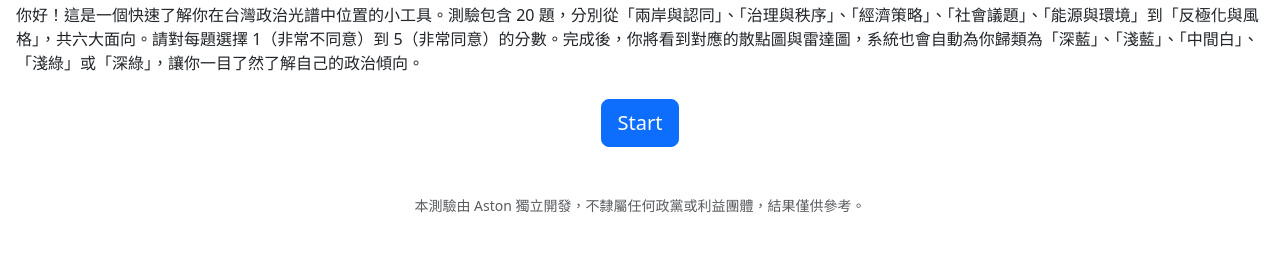
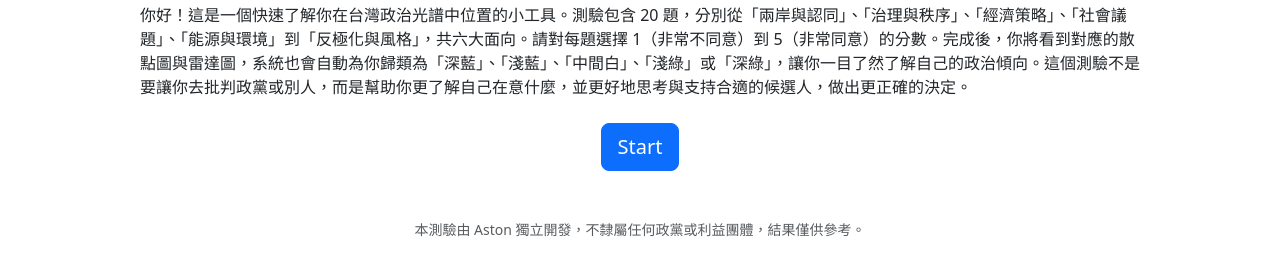
Before and after one commit to AstonLu/PoliSpectrum, a plain HTML site: page index.html in a window 1280 px wide. Shown: the part 335-610 px from the top of the page. Drawn offline with nearby package versions, Linux system fonts and the light colour scheme.

Commit message:
Update index.html

```diff
--- a/index.html
+++ b/index.html
@@ -12,11 +12,13 @@
     .section { margin-top: 1.5rem; }
     .hidden { display: none; }
     .chart-container { width: 100%; max-width: 600px; margin: auto; }
+    .intro { width: 100%; max-width: 1000px; margin: auto; }
     @media (max-width: 576px) {
       h1 { font-size: 1.75rem; }
       h2 { font-size: 1.25rem; }
       .btn-lg { padding: 0.75rem 1.25rem; font-size: 1rem; }
       .section { margin-top: 1rem; }
+      .intro { padding: 0 0.5rem; }
     }
   </style>
 </head>
@@ -28,7 +30,9 @@
         <img src="taiwanpoliticalanalysis.png" alt="Logo" class="img-fluid mb-3" style="width:100%; max-width:600px; height:auto;">
         <h1>台灣政治光譜分析測驗</h1>
       </div>
-      <p>你好！這是一個快速了解你在台灣政治光譜中位置的小工具。測驗包含 20 題，分別從「兩岸與認同」、「治理與秩序」、「經濟策略」、「社會議題」、「能源與環境」到「反極化與風格」，共六大面向。請對每題選擇 1（非常不同意）到 5（非常同意）的分數。完成後，你將看到對應的散點圖與雷達圖，系統也會自動為你歸類為「深藍」、「淺藍」、「中間白」、「淺綠」或「深綠」，讓你一目了然了解自己的政治傾向。</p>
+      <div class="intro">
+        <p>你好！這是一個快速了解你在台灣政治光譜中位置的小工具。測驗包含 20 題，分別從「兩岸與認同」、「治理與秩序」、「經濟策略」、「社會議題」、「能源與環境」到「反極化與風格」，共六大面向。請對每題選擇 1（非常不同意）到 5（非常同意）的分數。完成後，你將看到對應的散點圖與雷達圖，系統也會自動為你歸類為「深藍」、「淺藍」、「中間白」、「淺綠」或「深綠」，讓你一目了然了解自己的政治傾向。這個測驗不是要讓你去批判政黨或別人，而是幫助你更了解自己在意什麼，並更好地思考與支持合適的候選人，做出更正確的決定。</p>
+      </div>
       <div class="text-center mt-4">
         <button id="start-btn" class="btn btn-primary btn-lg">Start</button>
       </div>
```
